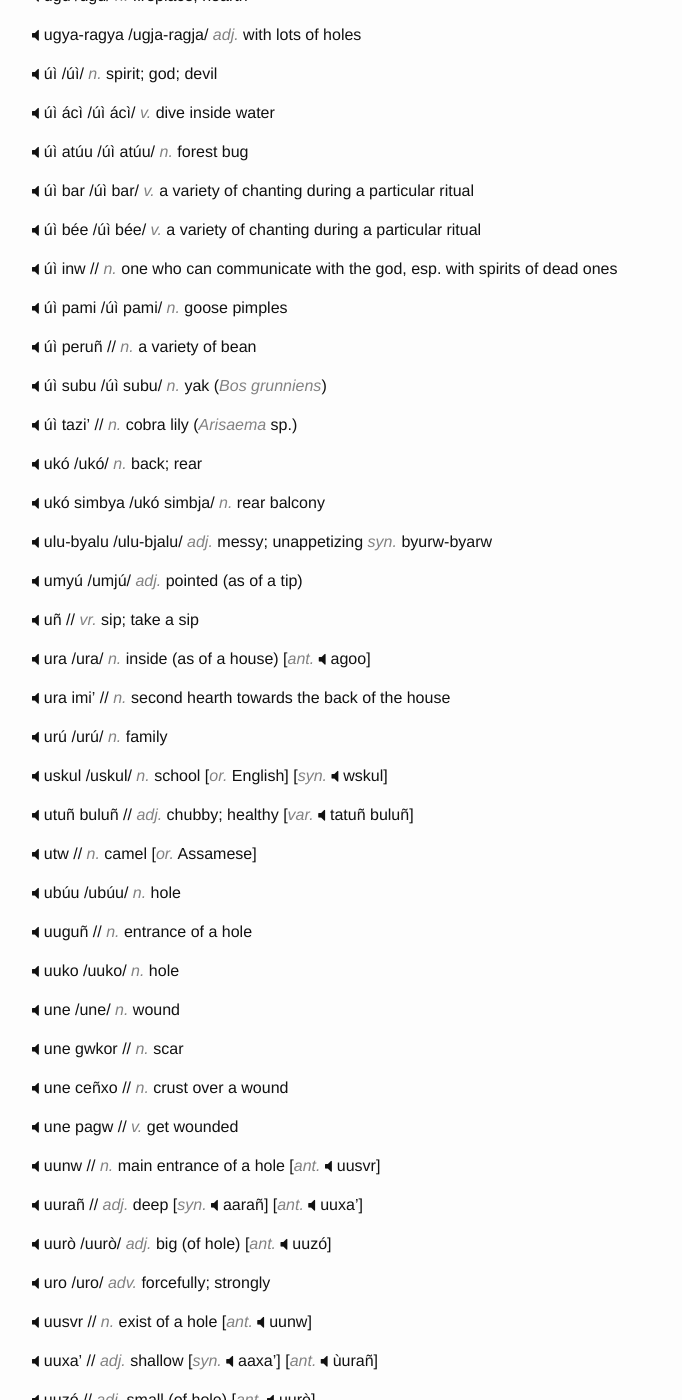
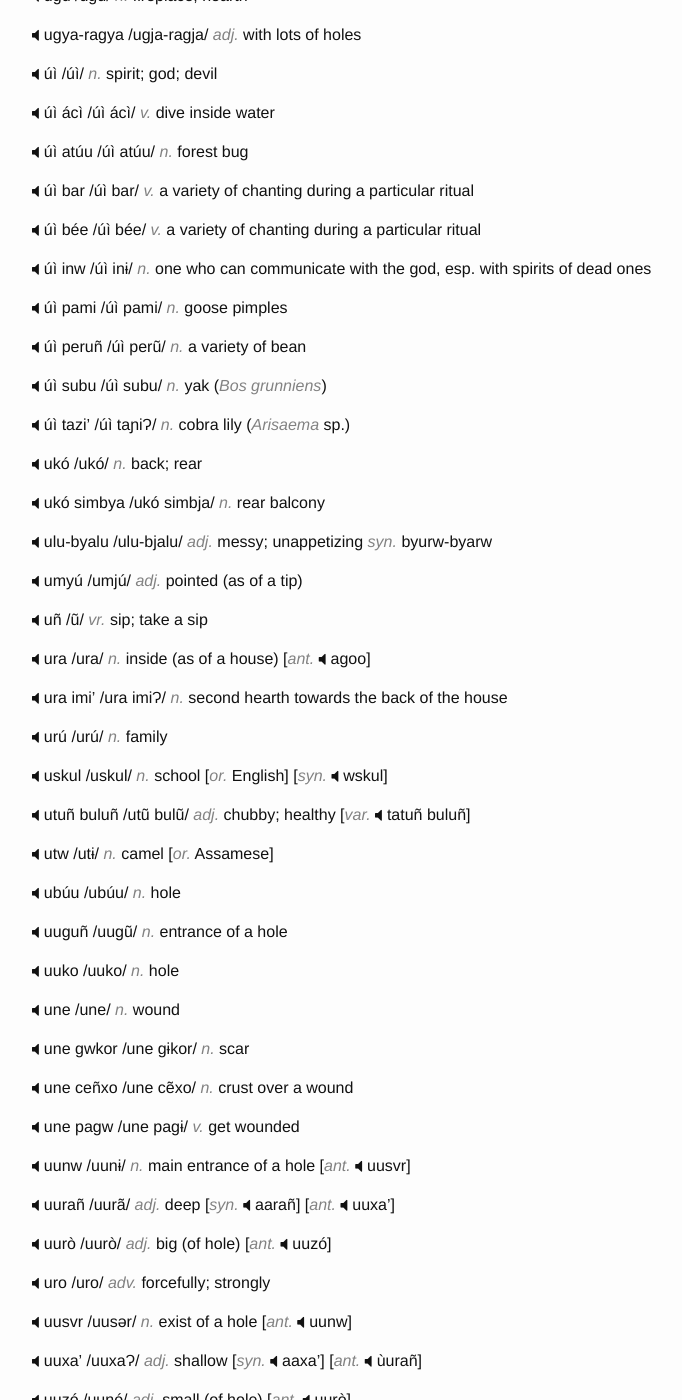
Before and after one commit to hacksparrow/language.apatani.org, a Jekyll site: the page built from dictionary/u.md, in a window 1280 px wide and 1400 px high, scrolled down 376 px. Shown: the whole window, without its empty margins (238-920 px from the left). Built offline with Jekyll 4.4.1, drawn with Linux system fonts in a browser that asks for light colours; nearby versions of some CDN libraries; comment, search, counter and statistics services are not loaded.

Commit message:
Update u.md

```diff
--- a/dictionary/u.md
+++ b/dictionary/u.md
@@ -33,19 +33,19 @@ __úì bar__	/úì bar/ _v._	a variety of chanting during a particular ritual
 __úì bée__	/úì bée/ _v._	a variety of chanting during a particular ritual
 
 
-__úì inw__	// _n._	one who can communicate with the god, esp. with spirits of dead ones
+__úì inw__	/úì inɨ/ _n._	one who can communicate with the god, esp. with spirits of dead ones
 
 
 __úì pami__	/úì pami/ _n._	goose pimples
 
 
-__úì peruñ__	// _n._	a variety of bean
+__úì peruñ__	/úì perũ/ _n._	a variety of bean
 
 
 __úì subu__	/úì subu/ _n._	yak (_Bos grunniens_)
 
 
-__úì tazi'__	// _n._	cobra lily (_Arisaema_ sp.)
+__úì tazi'__	/úì taɲiɁ/ _n._	cobra lily (_Arisaema_ sp.)
 
 
 __ukó__	/ukó/ _n._	back; rear
@@ -60,14 +60,14 @@ __ulu-byalu__	/ulu-bjalu/ _adj._	messy; unappetizing	_syn._	byurw-byarw
 __umyú__	/umjú/ _adj._	pointed (as of a tip)
 
 
-__uñ__	// _vr._	sip; take a sip
+__uñ__	/ũ/ _vr._	sip; take a sip
 
 
 
 __ura__	/ura/ _n._	inside (as of a house)	[_ant._	agoo]
 
 
-__ura imi'__	// _n._	second hearth towards the back of the house
+__ura imi'__	/ura imiɁ/ _n._	second hearth towards the back of the house
 
 
 __urú__	/urú/ _n._	family
@@ -76,16 +76,16 @@ __urú__	/urú/ _n._	family
 __uskul__	/uskul/ _n._	school	[_or._	English]	[_syn._	wskul]
 
 
-__utuñ buluñ__	// _adj._	chubby; healthy	[_var._	tatuñ buluñ]
+__utuñ buluñ__	/utũ bulũ/ _adj._	chubby; healthy	[_var._	tatuñ buluñ]
 
 
-__utw__	// _n._	camel	[_or._	Assamese]
+__utw__	/utɨ/ _n._	camel	[_or._	Assamese]
 
 
 __ubúu__	/ubúu/ _n._	hole
 
 
-__uuguñ__	// _n._	entrance of a hole
+__uuguñ__	/uugũ/ _n._	entrance of a hole
 
 
 __uuko__	/uuko/ _n._	hole
@@ -94,19 +94,19 @@ __uuko__	/uuko/ _n._	hole
 __une__	/une/ _n._	wound
 
 
-__une gwkor__	// _n._	scar
+__une gwkor__	/une gɨkor/ _n._	scar
 
 
-__une ceñxo__	// _n._	crust over a wound
+__une ceñxo__	/une cẽxo/ _n._	crust over a wound
 
 
-__une pagw__	// _v._	get wounded
+__une pagw__	/une pagɨ/ _v._	get wounded
 
 
-__uunw__	// _n._	main entrance of a hole	[_ant._	uusvr]
+__uunw__	/uunɨ/ _n._	main entrance of a hole	[_ant._	uusvr]
 
 
-__uurañ__	// _adj._	deep	[_syn._	aarañ]	[_ant._	uuxa']
+__uurañ__	/uurã/ _adj._	deep	[_syn._	aarañ]	[_ant._	uuxa']
 
 
 __uurò__	/uurò/ _adj._	big (of hole)	[_ant._	uuzó]
@@ -115,10 +115,10 @@ __uurò__	/uurò/ _adj._	big (of hole)	[_ant._	uuzó]
 __uro__	/uro/ _adv._	forcefully; strongly
 
 
-__uusvr__	// _n._	exist of a hole	[_ant._	uunw]
+__uusvr__	/uusǝr/ _n._	exist of a hole	[_ant._	uunw]
 
 
-__uuxa'__	// _adj._	shallow	[_syn._	aaxa']	[_ant._	ùurañ]
+__uuxa'__	/uuxaɁ/ _adj._	shallow	[_syn._	aaxa']	[_ant._	ùurañ]
 
 
-__uuzó__	// _adj._	small (of hole)	[_ant._	uurò]
+__uuzó__	/uuɲó/ _adj._	small (of hole)	[_ant._	uurò]
```
Also changed, not shown: other parts of dictionary/u.md (+1 -1 lines).
